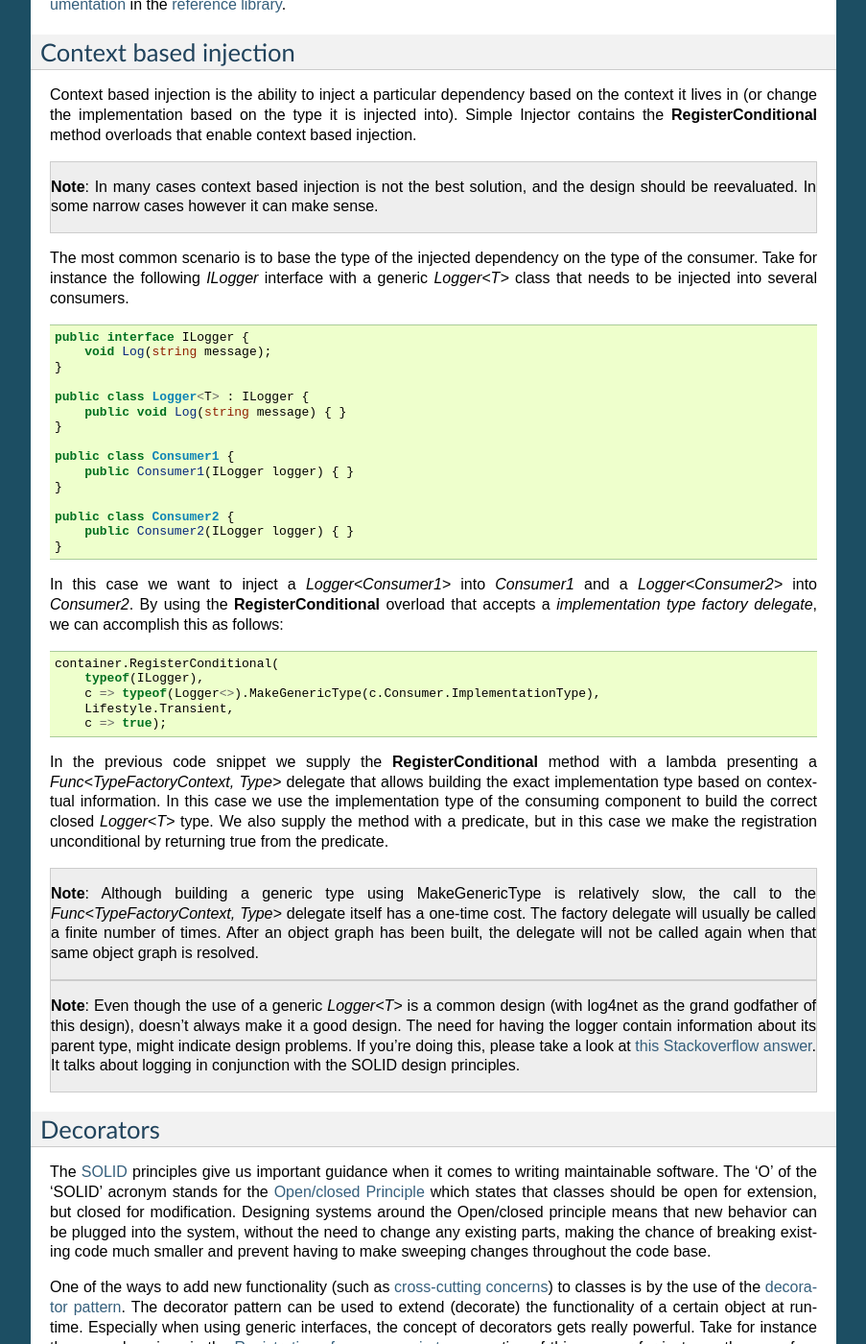
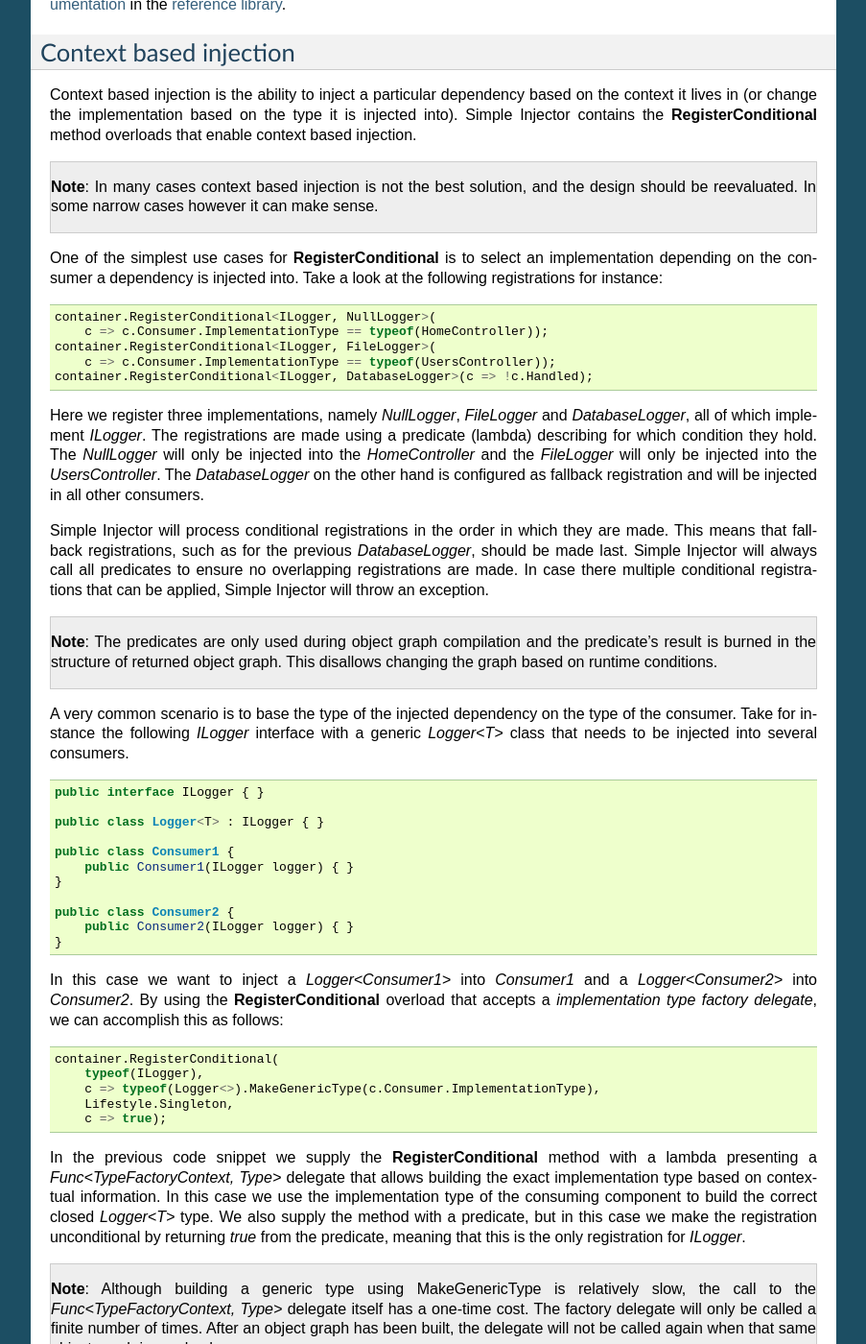
Before and after one commit to simpleinjector/Documentation, a Sphinx documentation site: the page built from source/advanced.rst, in a window 1280 px wide and 1400 px high, scrolled down 6780 px. Shown: the whole window at 96% size, without its empty margins (198-1101 px from the left). Built offline with Sphinx 7.4.7, drawn with Linux system fonts in a browser that asks for light colours; some of the changed text lies outside the part shown.

Commit message:
Conditional example added.
Conditional example added.  Fixes #27

```diff
--- a/source/advanced.rst
+++ b/source/advanced.rst
@@ -342,17 +342,31 @@ Context based injection is the ability to inject a particular dependency based o
 
     **Note**: In many cases context based injection is not the best solution, and the design should be reevaluated. In some narrow cases however it can make sense.
 
-The most common scenario is to base the type of the injected dependency on the type of the consumer. Take for instance the following *ILogger* interface with a generic *Logger<T>* class that needs to be injected into several consumers.
+One of the simplest use cases for **RegisterConditional** is to select an implementation depending on the consumer a dependency is injected into. Take a look at the following registrations for instance:
 
 .. code-block:: c#
 
-    public interface ILogger {
-        void Log(string message);
-    }
+    container.RegisterConditional<ILogger, NullLogger>(
+        c => c.Consumer.ImplementationType == typeof(HomeController));
+    container.RegisterConditional<ILogger, FileLogger>(
+        c => c.Consumer.ImplementationType == typeof(UsersController));
+    container.RegisterConditional<ILogger, DatabaseLogger>(c => !c.Handled);
 
-    public class Logger<T> : ILogger {
-        public void Log(string message) { }
-    }
+Here we register three implementations, namely *NullLogger*, *FileLogger* and *DatabaseLogger*, all of which implement *ILogger*. The registrations are made using a predicate (lambda) describing for which condition they hold. The *NullLogger* will only be injected into the *HomeController* and the *FileLogger* will only be injected into the *UsersController*. The *DatabaseLogger* on the other hand is configured as fallback registration and will be injected in all other consumers.
+
+Simple Injector will process conditional registrations in the order in which they are made. This means that fallback registrations, such as for the previous *DatabaseLogger*, should be made last.    Simple Injector will always call all predicates to ensure no overlapping registrations are made. In case there multiple conditional registrations that can be applied, Simple Injector will throw an exception.
+
+.. container:: Note
+
+    **Note**: The predicates are only used during object graph compilation and the predicate's result is burned in the structure of returned object graph. This disallows changing the graph based on runtime conditions.
+
+A very common scenario is to base the type of the injected dependency on the type of the consumer. Take for instance the following *ILogger* interface with a generic *Logger<T>* class that needs to be injected into several consumers.
+
+.. code-block:: c#
+
+    public interface ILogger { }
+
+    public class Logger<T> : ILogger { }
 
     public class Consumer1 {
         public Consumer1(ILogger logger) { }
@@ -369,14 +383,14 @@ In this case we want to inject a *Logger<Consumer1>* into *Consumer1* and a *Log
     container.RegisterConditional(
         typeof(ILogger),
         c => typeof(Logger<>).MakeGenericType(c.Consumer.ImplementationType),
-        Lifestyle.Transient,
+        Lifestyle.Singleton,
         c => true);
 
-In the previous code snippet we supply the **RegisterConditional** method with a lambda presenting a *Func<TypeFactoryContext, Type>* delegate that allows building the exact implementation type based on contextual information. In this case we use the implementation type of the consuming component to build the correct closed *Logger<T>* type. We also supply the method with a predicate, but in this case we make the registration unconditional by returning true from the predicate.
+In the previous code snippet we supply the **RegisterConditional** method with a lambda presenting a *Func<TypeFactoryContext, Type>* delegate that allows building the exact implementation type based on contextual information. In this case we use the implementation type of the consuming component to build the correct closed *Logger<T>* type. We also supply the method with a predicate, but in this case we make the registration unconditional by returning *true* from the predicate, meaning that this is  the only registration for *ILogger*.
 
 .. container:: Note
 
-    **Note**: Although building a generic type using MakeGenericType is relatively slow, the call to the *Func<TypeFactoryContext, Type>* delegate itself has a one-time cost. The factory delegate will usually be called a finite number of times. After an object graph has been built, the delegate will not be called again when that same object graph is resolved.
+    **Note**: Although building a generic type using MakeGenericType is relatively slow, the call to the *Func<TypeFactoryContext, Type>* delegate itself has a one-time cost. The factory delegate will only be called a finite number of times. After an object graph has been built, the delegate will not be called again when that same object graph is resolved.
 
 .. container:: Note
 
@@ -666,7 +680,7 @@ When registering a decorator, Simple Injector will automatically decorate any co
     container.RegisterCollection<IEventHandler<CustomerMovedEvent>>(new[] {
         typeof(CustomerMovedEventHandler),
         typeof(NotifyStaffWhenCustomerMovedEventHandler)
-	});
+    });
 
     container.RegisterDecorator(
         typeof(IEventHandler<>),
```
